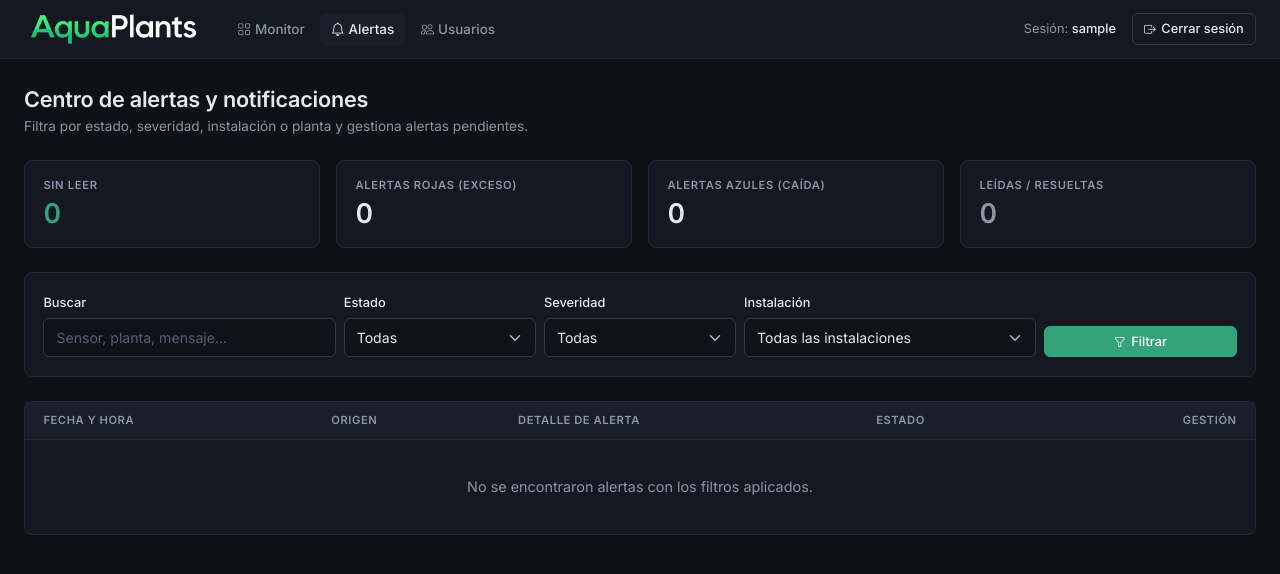
After one commit to FabianIVF/AquaPlants, a Django app: page /dashboard/alertas/ in a window 1280 px wide. The commit adds this page. Shown: the top 574 px of the page. Run offline with Django 4.2, Linux system fonts and the light colour scheme; the visitor is signed in with stand-in values (Sample User, id 1); data that the repository does not hold is empty.

Commit message:
feat: centro de alertas navegable con filtros y gestion, eliminacion de campanita superior y tabla compacta en vivo

```diff
--- a/AquaPlants/settings.py
+++ b/AquaPlants/settings.py
@@ -95,6 +95,7 @@ TEMPLATES = [
                 'django.template.context_processors.request',
                 'django.contrib.auth.context_processors.auth',
                 'django.contrib.messages.context_processors.messages',
+                'dashboard.context_processors.alertas_globales',
             ],
         },
     },
--- /dev/null
+++ b/dashboard/context_processors.py
@@ -0,0 +1,19 @@
+from telemetria.models import AlertaGenerada, Instalacion
+
+
+def alertas_globales(request):
+    """Expone el conteo de alertas sin leer autorizadas para el usuario en la barra de navegación."""
+    user = getattr(request, 'user', None)
+    if not user or not user.is_authenticated:
+        return {'global_num_alertas': 0}
+
+    if user.is_superuser or user.groups.filter(name='Administrador').exists():
+        instalaciones = Instalacion.objects.all()
+    else:
+        instalaciones = user.instalaciones_asignadas.all()
+
+    total = AlertaGenerada.objects.filter(
+        regla__sensor__instalacion__in=instalaciones,
+        leida=False,
+    ).count()
+    return {'global_num_alertas': total}
--- a/dashboard/templates/dashboard/_instalacion_nav.html
+++ b/dashboard/templates/dashboard/_instalacion_nav.html
@@ -33,6 +33,9 @@
         <i class="bi bi-flower1"></i>Plantas
         <span class="tag" style="padding:0.08rem 0.42rem;font-size:0.7rem;">{{ instalacion.plantas.count }}</span>
     </a>
+    <a href="{% url 'alertas_instalacion' instalacion.pk %}" class="inst-tab {% if tab_activa == 'alertas' %}active{% endif %}">
+        <i class="bi bi-bell"></i>Alertas
+    </a>
     <a href="{% url 'historial_instalacion' instalacion.pk %}" class="inst-tab {% if tab_activa == 'historial' %}active{% endif %}">
         <i class="bi bi-clock-history"></i>Historial
     </a>
--- /dev/null
+++ b/dashboard/templates/dashboard/alertas_lista.html
@@ -0,0 +1,203 @@
+{% extends "dashboard/base.html" %}
+
+{% block title %}{% if instalacion %}Alertas — {{ instalacion.nombre }}{% else %}Centro de Alertas — AquaPlants{% endif %}{% endblock %}
+
+{% block content %}
+    {% if instalacion %}
+        {% include "dashboard/_instalacion_nav.html" %}
+    {% else %}
+        <div class="page-head">
+            <div>
+                <h1>Centro de alertas y notificaciones</h1>
+                <p>Filtra por estado, severidad, instalación o planta y gestiona alertas pendientes.</p>
+            </div>
+            {% if puede_gestionar and total_pendientes > 0 %}
+            <form method="post" action="{% url 'marcar_todas_alertas_leidas' %}">
+                {% csrf_token %}
+                <input type="hidden" name="next" value="{{ request.get_full_path }}">
+                <button type="submit" class="btn btn-primary-ap btn-sm">
+                    <i class="bi bi-check2-all"></i>Marcar todas como leídas ({{ total_pendientes }})
+                </button>
+            </form>
+            {% endif %}
+        </div>
+    {% endif %}
+
+    <!-- Resumen numérico -->
+    <div class="row g-3 mb-4">
+        <div class="col-6 col-md-3">
+            <div class="panel stat">
+                <div class="stat-label">Sin leer</div>
+                <div class="stat-value {% if total_pendientes > 0 %}t-danger{% else %}t-accent{% endif %}">{{ total_pendientes }}</div>
+            </div>
+        </div>
+        <div class="col-6 col-md-3">
+            <div class="panel stat">
+                <div class="stat-label">Alertas rojas (exceso)</div>
+                <div class="stat-value">{{ total_rojas }}</div>
+            </div>
+        </div>
+        <div class="col-6 col-md-3">
+            <div class="panel stat">
+                <div class="stat-label">Alertas azules (caída)</div>
+                <div class="stat-value">{{ total_azules }}</div>
+            </div>
+        </div>
+        <div class="col-6 col-md-3">
+            <div class="panel stat">
+                <div class="stat-label">Leídas / resueltas</div>
+                <div class="stat-value t-muted">{{ total_leidas }}</div>
+            </div>
+        </div>
+    </div>
+
+    <!-- Barra de filtros y acciones -->
+    <div class="panel mb-4">
+        <div class="panel-body">
+            <form method="get" class="row g-2 align-items-end">
+                <div class="col-12 col-md-3">
+                    <label class="form-label">Buscar</label>
+                    <input type="text" name="q" value="{{ busqueda }}" class="form-control form-control-sm" placeholder="Sensor, planta, mensaje...">
+                </div>
+                <div class="col-6 col-md-2">
+                    <label class="form-label">Estado</label>
+                    <select name="estado" class="form-select form-select-sm">
+                        <option value="">Todas</option>
+                        <option value="pendientes" {% if filtro_estado == 'pendientes' %}selected{% endif %}>Sin leer</option>
+                        <option value="leidas" {% if filtro_estado == 'leidas' %}selected{% endif %}>Leídas</option>
+                    </select>
+                </div>
+                <div class="col-6 col-md-2">
+                    <label class="form-label">Severidad</label>
+                    <select name="severidad" class="form-select form-select-sm">
+                        <option value="">Todas</option>
+                        <option value="roja" {% if filtro_severidad == 'roja' %}selected{% endif %}>Alerta Roja (Alto)</option>
+                        <option value="azul" {% if filtro_severidad == 'azul' %}selected{% endif %}>Alerta Azul (Bajo)</option>
+                    </select>
+                </div>
+                {% if not instalacion %}
+                <div class="col-12 col-md-3">
+                    <label class="form-label">Instalación</label>
+                    <select name="instalacion" class="form-select form-select-sm">
+                        <option value="">Todas las instalaciones</option>
+                        {% for inst in instalaciones_disponibles %}
+                        <option value="{{ inst.pk }}" {% if filtro_inst == inst.pk|stringformat:"s" %}selected{% endif %}>{{ inst.nombre }}</option>
+                        {% endfor %}
+                    </select>
+                </div>
+                {% endif %}
+                <div class="col-12 col-md-2 d-flex gap-2">
+                    <button type="submit" class="btn btn-primary-ap btn-sm flex-fill">
+                        <i class="bi bi-funnel"></i>Filtrar
+                    </button>
+                    {% if filtro_estado or filtro_severidad or filtro_inst or busqueda %}
+                    <a href="{% if instalacion %}{% url 'alertas_instalacion' instalacion.pk %}{% else %}{% url 'lista_alertas' %}{% endif %}" class="btn btn-ghost btn-sm" title="Limpiar filtros">
+                        <i class="bi bi-x-lg"></i>
+                    </a>
+                    {% endif %}
+                </div>
+            </form>
+
+            {% if instalacion and puede_gestionar and total_pendientes > 0 %}
+            <div class="d-flex justify-content-end mt-3 pt-3" style="border-top:1px solid var(--ap-border);">
+                <form method="post" action="{% url 'marcar_todas_alertas_leidas' %}">
+                    {% csrf_token %}
+                    <input type="hidden" name="instalacion_id" value="{{ instalacion.pk }}">
+                    <input type="hidden" name="next" value="{{ request.get_full_path }}">
+                    <button type="submit" class="btn btn-ghost btn-sm">
+                        <i class="bi bi-check2-all"></i>Marcar alertas de {{ instalacion.nombre }} como leídas ({{ total_pendientes }})
+                    </button>
+                </form>
+            </div>
+            {% endif %}
+        </div>
+    </div>
+
+    <!-- Lista de alertas -->
+    <div class="panel">
+        <div class="table-responsive">
+            <table class="tbl">
+                <thead>
+                    <tr>
+                        <th>Fecha y hora</th>
+                        <th>Origen</th>
+                        <th>Detalle de alerta</th>
+                        <th>Estado</th>
+                        <th class="text-end">Gestión</th>
+                    </tr>
+                </thead>
+                <tbody>
+                    {% for a in alertas %}
+                    {% with sensor=a.regla.sensor %}
+                    <tr {% if not a.leida %}style="background:rgba(255,255,255,.02);"{% endif %}>
+                        <td class="num t-muted" style="white-space:nowrap;">
+                            {{ a.fecha_generacion|date:"d/m/Y H:i:s" }}
+                        </td>
+                        <td>
+                            <div class="fw-semibold" style="font-size:0.84rem;">{{ sensor.instalacion.nombre }}</div>
+                            <div class="t-muted" style="font-size:0.75rem;">
+                                {% if sensor.planta %}{{ sensor.planta.codigo }} &middot; {% endif %}{{ sensor.get_tipo_display }}
+                            </div>
+                        </td>
+                        <td>
+                            <div class="d-flex align-items-center">
+                                {% if "ROJA" in a.mensaje or "ALTA" in a.mensaje %}
+                                    <span class="sev sev-high flex-shrink-0"></span>
+                                {% else %}
+                                    <span class="sev sev-low flex-shrink-0"></span>
+                                {% endif %}
+                                <span {% if not a.leida %}class="fw-semibold"{% endif %}>{{ a.mensaje }}</span>
+                            </div>
+                        </td>
+                        <td>
+                            {% if a.leida %}
+                                <span class="status status-off">Leída</span>
+                            {% else %}
+                                <span class="status status-err">Sin leer</span>
+                            {% endif %}
+                        </td>
+                        <td class="text-end" style="white-space:nowrap;">
+                            {% if sensor.planta %}
+                                <a href="{% url 'detalle_planta' sensor.instalacion.pk sensor.planta.pk %}" class="btn btn-ghost btn-sm me-1" title="Ir a la planta">
+                                    <i class="bi bi-flower1"></i>Ver
+                                </a>
+                            {% else %}
+                                <a href="{% url 'detalle_instalacion' sensor.instalacion.pk %}" class="btn btn-ghost btn-sm me-1" title="Ir al panel">
+                                    <i class="bi bi-activity"></i>Ver
+                                </a>
+                            {% endif %}
+                            {% if puede_gestionar %}
+                            <form method="post" action="{% url 'toggle_alerta_leida' a.pk %}" class="d-inline">
+                                {% csrf_token %}
+                                <input type="hidden" name="next" value="{{ request.get_full_path }}">
+                                <button type="submit" class="btn btn-ghost btn-sm me-1">
+                                    {% if a.leida %}
+                                        <i class="bi bi-arrow-counterclockwise"></i>Reabrir
+                                    {% else %}
+                                        <i class="bi bi-check2"></i>Marcar leída
+                                    {% endif %}
+                                </button>
+                            </form>
+                            {% endif %}
+                            {% if puede_eliminar %}
+                            <form method="post" action="{% url 'eliminar_alerta' a.pk %}" class="d-inline">
+                                {% csrf_token %}
+                                <input type="hidden" name="next" value="{{ request.get_full_path }}">
+                                <button type="submit" class="btn btn-ghost-danger btn-sm" title="Eliminar alerta">
+                                    <i class="bi bi-trash3"></i>
+                                </button>
+                            </form>
+                            {% endif %}
+                        </td>
+                    </tr>
+                    {% endwith %}
+                    {% empty %}
+                    <tr>
+                        <td colspan="5" class="empty">No se encontraron alertas con los filtros aplicados.</td>
+                    </tr>
+                    {% endfor %}
+                </tbody>
+            </table>
+        </div>
+    </div>
+{% endblock %}
--- a/dashboard/templates/dashboard/base.html
+++ b/dashboard/templates/dashboard/base.html
@@ -183,6 +183,9 @@
         .tbl tbody td { padding: 0.7rem 1.15rem; border-bottom: 1px solid var(--ap-border); vertical-align: middle; }
         .tbl tbody tr:last-child td { border-bottom: 0; }
         .tbl tbody tr:hover td { background: rgba(255,255,255,.015); }
+        .tbl.tbl-compact thead th { padding: 0.45rem 0.9rem; font-size: 0.68rem; }
+        .tbl.tbl-compact tbody td { padding: 0.42rem 0.9rem; font-size: 0.82rem; }
+        .live-table-scroll { max-height: 220px; overflow-y: auto; }
         .tbl .empty { text-align: center; color: var(--ap-muted); padding: 2.25rem 1rem; }
         .row-nueva td { animation: rowIn .8s ease; }
         @keyframes rowIn { from { background: rgba(52,163,124,.14); } to { background: transparent; } }
@@ -278,6 +281,12 @@
                     <a href="{% url 'inicio_dashboard' %}" class="app-nav-link {% if request.resolver_match.url_name == 'inicio_dashboard' %}active{% endif %}">
                         <i class="bi bi-grid me-1"></i>Monitor
                     </a>
+                    <a href="{% url 'lista_alertas' %}" class="app-nav-link {% if 'alerta' in request.resolver_match.url_name %}active{% endif %}">
+                        <i class="bi bi-bell me-1"></i>Alertas
+                        {% if global_num_alertas > 0 %}
+                        <span class="count-badge">{{ global_num_alertas }}</span>
+                        {% endif %}
+                    </a>
                     {% if request.user.is_superuser or perms.auth.view_user %}
                     <a href="{% url 'lista_usuarios' %}" class="app-nav-link {% if 'usuario' in request.resolver_match.url_name %}active{% endif %}">
                         <i class="bi bi-people me-1"></i>Usuarios
@@ -286,7 +295,6 @@
                 </nav>
             </div>
             <div class="app-nav-right">
-                {% block nav_actions %}{% endblock %}
                 <span class="app-user">Sesión: <strong>{{ request.user.username }}</strong></span>
                 <a href="/logout/" class="btn btn-ghost btn-sm"><i class="bi bi-box-arrow-right"></i>Cerrar sesión</a>
             </div>
--- a/dashboard/urls.py
+++ b/dashboard/urls.py
@@ -4,6 +4,13 @@ from . import views
 urlpatterns = [
     path('login/', views.user_login, name='login'),
     path('', views.inicio_dashboard, name='inicio_dashboard'),
+
+    # Centro de Alertas
+    path('alertas/', views.lista_alertas, name='lista_alertas'),
+    path('alertas/marcar-todas/', views.marcar_todas_alertas_leidas, name='marcar_todas_alertas_leidas'),
+    path('alertas/<int:alerta_id>/toggle/', views.toggle_alerta_leida, name='toggle_alerta_leida'),
+    path('alertas/<int:alerta_id>/eliminar/', views.eliminar_alerta, name='eliminar_alerta'),
+    path('instalacion/<str:instalacion_id>/alertas/', views.lista_alertas, name='alertas_instalacion'),
 
     # CRUD Usuarios y Asignación de Instalaciones (Solo Administrador)
     path('usuarios/', views.lista_usuarios, name='lista_usuarios'),
--- a/dashboard/views.py
+++ b/dashboard/views.py
@@ -4,6 +4,7 @@ from django.contrib.auth.decorators import login_required, permission_required
 from django.contrib.auth.forms import AuthenticationForm
 from django.contrib.auth.models import User
 from django.core.exceptions import PermissionDenied
+from django.db.models import Q
 from django.http import JsonResponse
 from django.shortcuts import get_object_or_404, redirect, render
 from django.urls import reverse
@@ -624,3 +625,113 @@ def eliminar_usuario(request, user_id):
         'volver_url': reverse('lista_usuarios'),
     }
     return render(request, 'dashboard/confirmar_eliminar.html', contexto)
+
+
+# ============================================================
+# CENTRO DE ALERTAS (Navegable, filtrable y gestionable)
+# ============================================================
+
+@login_required(login_url='login')
+def lista_alertas(request, instalacion_id=None):
+    instalacion = None
+    instalaciones_disponibles = list(_instalaciones_autorizadas(request.user))
+
+    if instalacion_id:
+        instalacion = _obtener_instalacion_autorizada(request.user, instalacion_id)
+        base_qs = AlertaGenerada.objects.filter(regla__sensor__instalacion=instalacion)
+    else:
+        base_qs = AlertaGenerada.objects.filter(regla__sensor__instalacion__in=instalaciones_disponibles)
+
+    base_qs = base_qs.select_related('regla__sensor__instalacion', 'regla__sensor__planta', 'medicion')
+
+    total_pendientes = base_qs.filter(leida=False).count()
+    total_rojas = base_qs.filter(mensaje__icontains='ROJA').count()
+    total_azules = base_qs.filter(mensaje__icontains='AZUL').count()
+    total_leidas = base_qs.filter(leida=True).count()
+
+    filtro_estado = request.GET.get('estado', '')
+    filtro_severidad = request.GET.get('severidad', '')
+    filtro_inst = request.GET.get('instalacion', '')
+    busqueda = request.GET.get('q', '').strip()
+
+    alertas_qs = base_qs
+    if filtro_estado == 'pendientes':
+        alertas_qs = alertas_qs.filter(leida=False)
+    elif filtro_estado == 'leidas':
+        alertas_qs = alertas_qs.filter(leida=True)
+
+    if filtro_severidad == 'roja':
+        alertas_qs = alertas_qs.filter(mensaje__icontains='ROJA')
+    elif filtro_severidad == 'azul':
+        alertas_qs = alertas_qs.filter(mensaje__icontains='AZUL')
+
+    if not instalacion and filtro_inst:
+        alertas_qs = alertas_qs.filter(regla__sensor__instalacion_id=filtro_inst)
+
+    if busqueda:
+        alertas_qs = alertas_qs.filter(
+            Q(mensaje__icontains=busqueda)
+            | Q(regla__sensor__tipo__icontains=busqueda)
+            | Q(regla__sensor__planta__codigo__icontains=busqueda)
+            | Q(regla__sensor__instalacion__nombre__icontains=busqueda)
+        )
+
+    alertas = list(alertas_qs.order_by('leida', '-fecha_generacion')[:100])
+
+    contexto = {
+        'instalacion': instalacion,
+        'instalaciones_disponibles': instalaciones_disponibles,
+        'alertas': alertas,
+        'total_pendientes': total_pendientes,
+        'total_rojas': total_rojas,
+        'total_azules': total_azules,
+        'total_leidas': total_leidas,
+        'filtro_estado': filtro_estado,
+        'filtro_severidad': filtro_severidad,
+        'filtro_inst': filtro_inst,
+        'busqueda': busqueda,
+        'tab_activa': 'alertas',
+        'puede_gestionar': _es_admin(request.user) or request.user.has_perm('telemetria.change_alertagenerada'),
+        'puede_eliminar': _es_admin(request.user) or request.user.has_perm('telemetria.delete_alertagenerada'),
+    }
+    return render(request, 'dashboard/alertas_lista.html', contexto)
+
+
+@login_required(login_url='login')
+@permission_required('telemetria.change_alertagenerada', raise_exception=True)
+def toggle_alerta_leida(request, alerta_id):
+    alerta = get_object_or_404(AlertaGenerada, pk=alerta_id)
+    _obtener_instalacion_autorizada(request.user, alerta.regla.sensor.instalacion_id)
+    if request.method == 'POST':
+        alerta.leida = not alerta.leida
+        alerta.save(update_fields=['leida'])
+        estado_txt = 'leída' if alerta.leida else 'pendiente'
+        messages.success(request, f'Alerta marcada como {estado_txt}.')
+    return redirect(request.POST.get('next') or 'lista_alertas')
+
+
+@login_required(login_url='login')
+@permission_required('telemetria.change_alertagenerada', raise_exception=True)
+def marcar_todas_alertas_leidas(request):
+    if request.method == 'POST':
+        instalacion_id = request.POST.get('instalacion_id')
+        if instalacion_id:
+            inst = _obtener_instalacion_autorizada(request.user, instalacion_id)
+            qs = AlertaGenerada.objects.filter(regla__sensor__instalacion=inst, leida=False)
+        else:
+            instalaciones = _instalaciones_autorizadas(request.user)
+            qs = AlertaGenerada.objects.filter(regla__sensor__instalacion__in=instalaciones, leida=False)
+        cantidad = qs.update(leida=True)
+        messages.success(request, f'{cantidad} alerta(s) marcadas como leídas.')
+    return redirect(request.POST.get('next') or 'lista_alertas')
+
+
+@login_required(login_url='login')
+@permission_required('telemetria.delete_alertagenerada', raise_exception=True)
+def eliminar_alerta(request, alerta_id):
+    alerta = get_object_or_404(AlertaGenerada, pk=alerta_id)
+    _obtener_instalacion_autorizada(request.user, alerta.regla.sensor.instalacion_id)
+    if request.method == 'POST':
+        alerta.delete()
+        messages.success(request, 'Alerta eliminada del registro.')
+    return redirect(request.POST.get('next') or 'lista_alertas')
```
Also changed, not shown: dashboard/templates/dashboard/detalle.html (+13 -21 lines), dashboard/templates/dashboard/inicio.html (+0 -28 lines), dashboard/templates/dashboard/planta_detalle.html (+6 -19 lines), telemetria/tests.py (+59 -0 lines).
